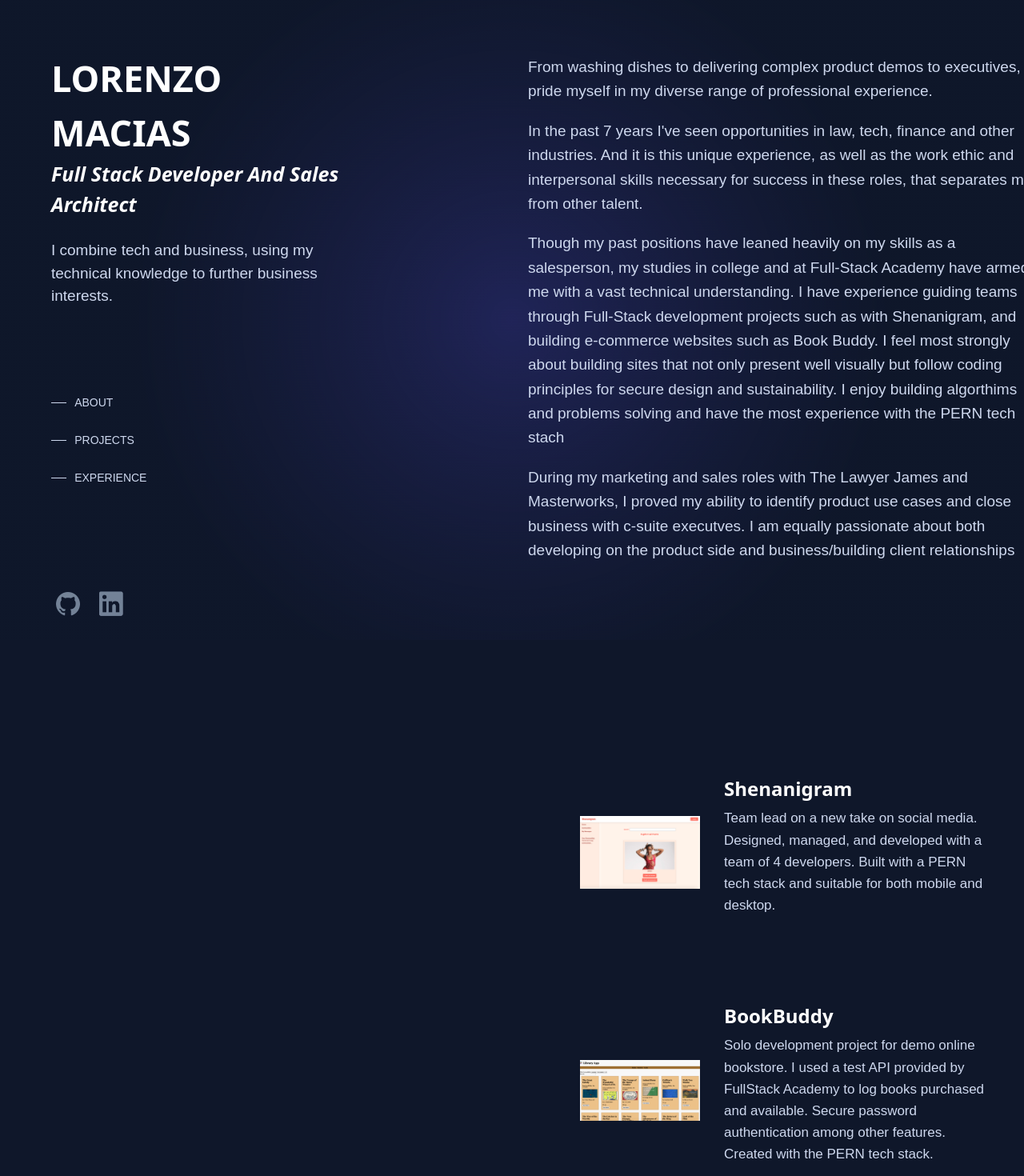
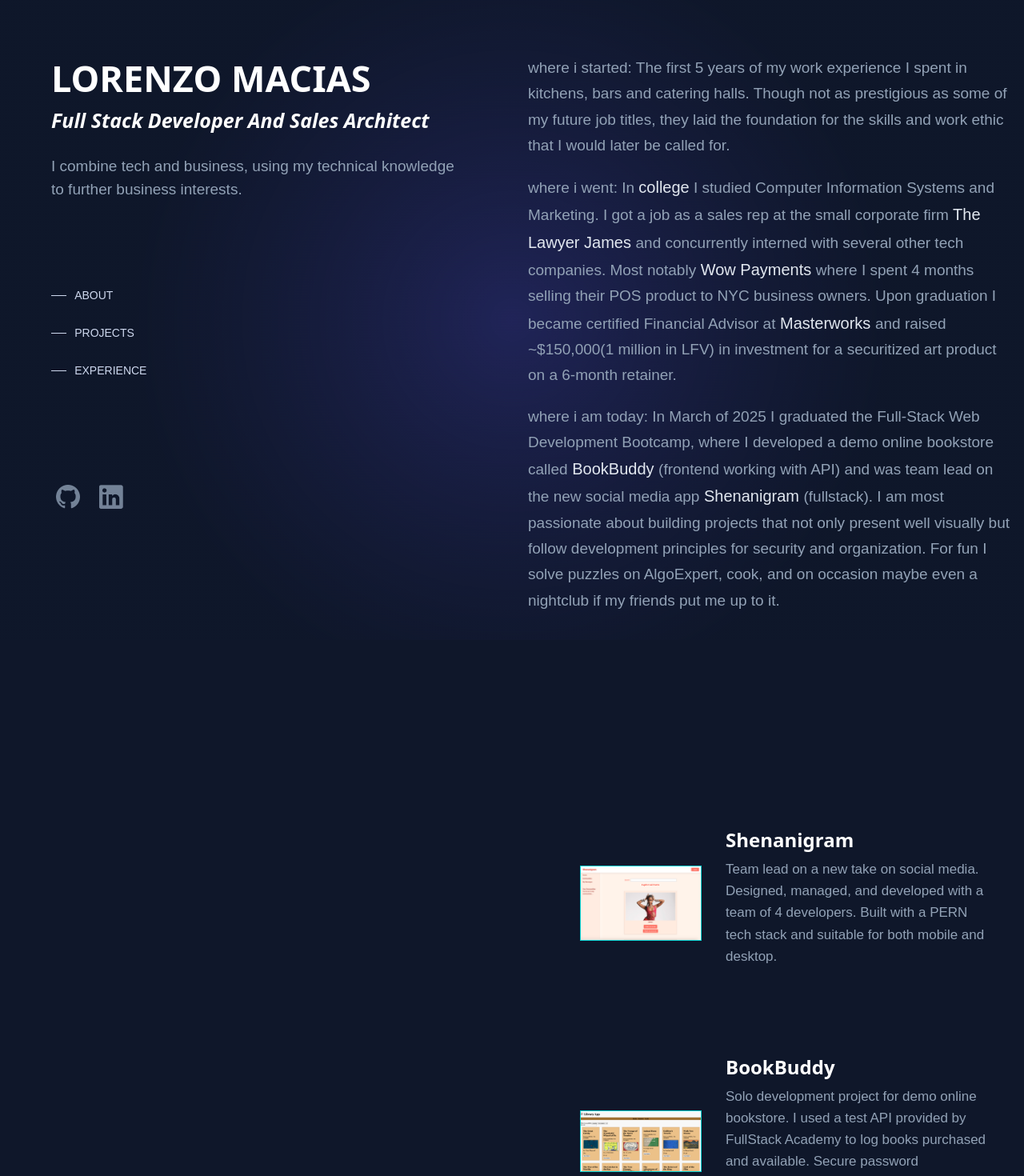
Before and after one commit to lzo-macias/lzo-website-march2025, a React (Vite) app: page / in a window 1280 px wide. Shown: the top 1470 px of the page at 80% size. Built offline with nearby package versions, Linux system fonts and the light colour scheme.

Commit message:
working and ready for deployment

```diff
--- a/src/App.jsx
+++ b/src/App.jsx
@@ -21,7 +21,7 @@
     <div className='main_container'>
       <div className = 'bio_and_othersections'>
         <Bio/>
-        <div className='othersections'>
+        <div className='othersections' id="scroll-container">
           <AboutMe/>
           <Projects/>
           <Experience/>
--- a/src/components/AboutMe.jsx
+++ b/src/components/AboutMe.jsx
@@ -1,20 +1,43 @@
 import React from 'react'
+import { Element } from 'react-scroll'; // ✅ Import Element for scroll targeting
 import '../styling/AboutMe.css'
-
 
 function AboutMe() {
   return (
+    <Element name="About"> {/* ✅ Added Element wrapper */}
     <div className='aboutme'>
         <h3>ABOUT</h3>
-        <p>From washing dishes to delivering complex product demos to executives, I pride myself in my diverse range of professional experience.</p>
 
-        <p>In the past 7 years I've seen opportunities in law, tech, finance and other industries. And it is this unique experience, as well as the work ethic and interpersonal skills necessary for success in these roles, that separates me from other talent. </p>
+        <p>
+          where i started: The first 5 years of my work experience I spent in kitchens, bars and catering halls. Though not as prestigious as some of my future job titles, they laid the foundation for the skills and work ethic that I would later be called for.
+        </p>
 
-        <p>Though my past positions have leaned heavily on my skills as a salesperson, my studies in college  and at Full-Stack Academy have armed me with a vast technical understanding.  I have experience guiding teams through Full-Stack development projects such as with Shenanigram, and building e-commerce websites such as Book Buddy.  I feel most strongly about building sites that not only present well visually but follow coding principles for secure design and sustainability.  I enjoy building algorthims and problems solving and have the most experience with the PERN tech stach</p>
+        <p>
+          where i went: In <a href='https://zicklin.baruch.cuny.edu/'
+          className='aboutmelinks' target="_blank" rel="noopener noreferrer">college</a> I studied Computer Information Systems and Marketing. I got a job as a sales rep at the small corporate firm
+          <a href='https://thelawyerjames.com'
+          className='aboutmelinks' target="_blank" rel="noopener noreferrer"> The Lawyer James </a>
+          and concurrently interned with several other tech companies.  Most notably
+          <a href='https://www.linkedin.com/company/wowpayments/'
+          className='aboutmelinks' target="_blank" rel="noopener noreferrer"> Wow Payments </a>
+          where I spent 4 months selling their POS product to NYC business owners. Upon graduation I became certified Financial Advisor at
+          <a href='https://www.masterworks.com/'
+          className='aboutmelinks' target="_blank" rel="noopener noreferrer"> Masterworks </a>
+          and raised ~$150,000(1 million in LFV) in investment for a securitized art product on a 6-month retainer.
+        </p>
 
-        <p>During my marketing and sales roles with The Lawyer James and Masterworks, I proved my ability to identify product use cases and close business with c-suite executves.  I am equally passionate about both developing on the product side and business/building client relationships</p>
+        <p>
+          where i am today: In March of 2025 I graduated the Full-Stack Web Development Bootcamp, where I developed a demo online bookstore called
+          <a href='https://github.com/lzo-macias/CareerSimulationBookBuddy.git'
+          className='aboutmelinks' target="_blank" rel="noopener noreferrer"> BookBuddy </a>
+          (frontend working with API) and was team lead on the new social media app
+          <a href='https://shenanigram.netlify.app/'
+          className='aboutmelinks' target="_blank" rel="noopener noreferrer"> Shenanigram </a>
+          (fullstack). I am most passionate about building projects that not only present well visually but follow development principles for security and organization. For fun I solve puzzles on AlgoExpert, cook, and on occasion maybe even a nightclub if my friends put me up to it.
+        </p>
     </div>
-  )
+    </Element>
+  );
 }
 
 export default AboutMe
--- a/src/components/Bio.jsx
+++ b/src/components/Bio.jsx
@@ -1,8 +1,6 @@
 import React from 'react'
 import { Link as ScrollLink } from 'react-scroll'; // ✅ Import for scrolling
 import '../styling/Bio.css';
-
-
 
 function Bio() {
   return (
@@ -12,22 +10,43 @@
         <p>I combine tech and business, using my technical knowledge to further business interests.</p>
         <div>
             <nav>
-            <div className="nav-item">
+                <div className="nav-item">
                     <div className="design-line"></div>
-                    <ScrollLink to="about" smooth={true} duration={500}>ABOUT</ScrollLink>
+                    <ScrollLink to="About" smooth={true} duration={500} offset={-50}>ABOUT</ScrollLink>
                 </div>
                 <div className="nav-item">
                     <div className="design-line"></div>
-                    <ScrollLink to="sales" smooth={true} duration={500}>PROJECTS</ScrollLink>
+                    <ScrollLink to="Projects" smooth={true} duration={500} offset={-50}>PROJECTS</ScrollLink>
                 </div>
                 <div className="nav-item">
                     <div className="design-line"></div>
-                    <ScrollLink to="projects" smooth={true} duration={500}>EXPERIENCE</ScrollLink>
+                    <ScrollLink to="Experience" smooth={true} duration={500} offset={-50}>EXPERIENCE</ScrollLink>
                 </div>
             </nav>
             <div className='socials'>
-                <img className="social-icon" src="../public/img/github.png" alt="" />
-                <img className="social-icon" src="../public/img/linkedin.png" alt="" />
+                <a
+                    href="https://github.com/lzo-macias"
+                    target="_blank"
+                    rel="noopener noreferrer"
+                >
+                    <img
+                     className="social-icon"
+                        src="../public/img/github.png"
+                        alt="GitHub Profile"
+                    />
+                </a>
+
+                <a
+                 href="https://www.linkedin.com/in/lorenzomacias/"
+                    target="_blank"
+                    rel="noopener noreferrer"
+                >
+                    <img
+                        className="social-icon"
+                        src="../public/img/linkedin.png"
+                        alt="LinkedIn Profile"
+                    />
+                </a>
             </div>
         </div>
     </div>
--- a/src/components/Experience.jsx
+++ b/src/components/Experience.jsx
@@ -1,9 +1,19 @@
 import React from 'react'
+import { Element } from 'react-scroll'; // ✅ Import Element
 import '../styling/Experience.css'
 
 function Experience() {
   return (
+    <Element name="Experience"> {/* ✅ Added Element wrapper */}
     <div className='experiencediv'>
+      <h3 className='experienceheading'>EXPERIENCE</h3>
+      {/* Masterworks */}
+      <a
+        href="https://www.masterworks.io/"
+        className='experienceLink'
+        target="_blank"
+        rel="noopener noreferrer"
+      >
         <div className='Masterworks'>
           <div className='content'>
             <div className='date'>2024 6 month retainer</div>
@@ -18,7 +28,15 @@
             </div>
           </div>
         </div>
+      </a>
 
+      {/* The Lawyer James */}
+      <a
+        href="https://thelawyerjames.com/"
+        className='experienceLink'
+        target="_blank"
+        rel="noopener noreferrer"
+      >
         <div className='TheLawyerJames'>
           <div className='content'>
             <div className='date'>2022-2024</div>
@@ -32,7 +50,15 @@
             </div>
           </div>
         </div>
+      </a>
 
+      {/* GaoTek */}
+      <a
+        href="https://gaotek.com/"
+        className='experienceLink'
+        target="_blank"
+        rel="noopener noreferrer"
+      >
         <div className='GaoTek'>
           <div className='content'>
             <div className='date'>2023 three month retainer</div>
@@ -47,12 +73,20 @@
             </div>
           </div>
         </div>
+      </a>
 
+      {/* Wow Payments */}
+      <a
+        href="https://www.linkedin.com/company/wowpayments/posts/?feedView=all"
+        className='experienceLink'
+        target="_blank"
+        rel="noopener noreferrer"
+      >
         <div className='WowPayments'>
           <div className='content'>
             <div className='date'>2023 four month retainer</div>
             <div className='text_section'>
-            <h3>Wow Payments <span className='position'>• Sales  Representative</span></h3>
+              <h3>Wow Payments <span className='position'>• Sales Representative</span></h3>
               <p>Sold Point-of-sale payment software systems to a large portfolio of Spanish and English speaking B2B prospects resulting in 4 closed deals generating ~$3000 of dollars in monthly recurring revenue. Managed lead generation, qualification, nurturing, and closes for a geographic sales territory spanning 15 NYC square miles.</p>
               <div className='tags'>
                 <span>Outbound Sales</span>
@@ -63,13 +97,16 @@
             </div>
           </div>
         </div>
-            {/* Final Line with Arrow and H3 on the Same Line */}
+      </a>
+
+      {/* CV Link */}
       <div className="project-link">
         <h3>Click to see CV <span>(detailed and 5 years of additional experience in nightlife and waiting tables)</span></h3>
         <img className='arrow' src="../public/img/arrow.png" alt="Arrow Icon" />
       </div>
     </div>
-  )
+    </Element>
+  );
 }
 
 export default Experience
--- a/src/components/Projects.jsx
+++ b/src/components/Projects.jsx
@@ -1,9 +1,18 @@
 import React from 'react'
+import { Element } from 'react-scroll'; // ✅ Import Element
 import "../styling/Projects.css"
 
 function Projects() {
   return (
+    <Element name="Projects"> {/* ✅ Added Element wrapper */}
     <div className='projectcontainer'>
+      <h3 className='projectsheading'>PROJECTS</h3>
+      <a
+        href="https://shenanigram.netlify.app/"
+        className='projectLink'
+        target="_blank"
+        rel="noopener noreferrer"
+      >
         <div className='Shenanigram'>
           <div className='content'>
             <img src="../public/img/Shenanigram.png" alt="Shenanigram App" />
@@ -13,16 +22,24 @@
             </div>
           </div>
         </div>
+      </a>
 
+      <a
+        href="https://github.com/lzo-macias/CareerSimulationBookBuddy.git"
+        className='projectLink'
+        target="_blank"
+        rel="noopener noreferrer"
+      >
         <div className='BookBuddy'>
           <div className='content'>
             <img src="../public/img/BookBuddy.png" alt="BookBuddy App" />
             <div className='text_section'>
               <h3>BookBuddy</h3>
-            <p>Solo development project for demo online bookstore. I used a test API provided by FullStack Academy to log books purchased and available. Secure password authentication among other features. Created with the PERN tech stack.</p>
+              <p>Solo development project for demo online bookstore. I used a test API provided by FullStack Academy to log books purchased and available. Secure password authentication among other features. Created with the React.</p>
             </div>
           </div>
         </div>
+      </a>
 
       {/* Final Line with Arrow and H3 on the Same Line */}
       <div className="project-link">
@@ -30,7 +47,8 @@
         <img className='arrow' src="../public/img/arrow.png" alt="Arrow Icon" />
       </div>
     </div>
-  )
+    </Element>
+  );
 }
 
 export default Projects
--- a/src/styling/AboutMe.css
+++ b/src/styling/AboutMe.css
@@ -1,27 +1,25 @@
-/* .aboutme {
-    padding: 30px;
-    font-size: 18px;
-    border-radius: 16px;
-    transition: all 0.3s ease;
-}
-.aboutme:hover {
-    background-color: rgba(255, 255, 255, 0.05);
-    transform: scale(1.02);
 
-    border-radius: 12px;
-} */
 
 .aboutme p {
     font-family: Arial, Helvetica, sans-serif;
-    color: rgba(206,216,238,255);
+    color: rgba(146,162,182,255);
     font-size: 19px;
-    line-height: 1.6;                /* Improved readability */
+    line-height: 1.7;                /* Improved readability */
+    padding-right: 30px;
 }
 
 .aboutme h3 {
     display: none;
 }
+.aboutmelinks {
+   color: rgba(226,232,240,255);
+   font-size: 20px;
 
+}
+
+.aboutmelinks:hover {
+    color: rgb(9, 211, 211);
+}
 
 @media (max-width: 1250px) {
     .aboutme {
--- a/src/styling/Bio.css
+++ b/src/styling/Bio.css
@@ -9,9 +9,10 @@
     /* max-width: 50vw; */
     position: absolute;
     padding-left: 5vw;
+    margin-bottom: 1vh;
 }
 .bio {
-    width: 40vw;         /* Fixed width for the bio */
+    /* width: 40vw;         */
     position: fixed;     /* Stays fixed */
     top: 0;              /* Aligns to the top */
     right: 100;            /* Bio stays on the right side */
@@ -35,7 +36,7 @@
 
 .bio p {
     font-family: Arial, Helvetica, sans-serif;
-    color: rgba(206,216,238,255);
+    color: rgba(146,162,182,255);
     font-size: 19px;
     max-width: 515px;
 }
@@ -87,6 +88,7 @@
     display: flex;
     gap: 15px;       /* Ensures spacing between icons */
     margin-top: 200px; /* Adds space between socials and nav */
+    margin-bottom: 50px;
 }
 
 .social-icon {
@@ -125,3 +127,12 @@
         width: 100%;
     }
 }
+
+@media (min-height: 900px) {
+    /* .nav {
+        padding-top: 1450px;
+    } */
+    .socials {
+        margin-top: 400px;
+    }
+}
--- a/src/styling/Experience.css
+++ b/src/styling/Experience.css
@@ -1,3 +1,6 @@
+.experienceheading {
+    display: none;
+}
 .experiencediv {
     display: flex;
     flex-direction: column;
@@ -68,7 +71,7 @@
     padding: 5px 10px;
     border-radius: 20px;
     font-size: 14px;
-    color: #7DD3FC;  /* Soft teal for contrast */
+    color: rgb(9, 211, 211);
 }
 .project-link {
     display: flex;
@@ -124,4 +127,12 @@
     .tags {
         flex-wrap: wrap;
     }
+
 }
+@media (max-width: 1250px) {
+    .experienceheading {
+        display: block;
+        padding: 0px;
+        margin: 0px;
+    }
+}
--- a/src/styling/Projects.css
+++ b/src/styling/Projects.css
@@ -18,7 +18,9 @@
     /* gap: 30px;               */
     padding: 30px;
 }
-
+.projectsheading {
+    display: none;
+}
 
 /* .content {
     display: flex;
@@ -36,16 +38,32 @@
     max-width: 150px; /* Increase image size as desired */
     height: auto;      /* Maintain aspect ratio */
 }
+.Shenanigram img {
+    border: 1px solid rgb(9, 211, 211);
+}
 
-.projectcontainer h3 {
+.BookBuddy img {
+    border: 1px solid rgb(9, 211, 211);
+}
+
+.Shenanigram h3 {
+    font-size: 24px;  /* Larger text for the header */
+    color: #ffffff;   /* Matches your theme */
+    margin-bottom: 5px; /* Adds a small gap between header and paragraph */
+}
+.BookBuddy h3{
     font-size: 24px;  /* Larger text for the header */
     color: #ffffff;   /* Matches your theme */
     margin-bottom: 5px; /* Adds a small gap between header and paragraph */
 }
 
+.projectsheading {
+    display: none;
+}
+
 .projectcontainer p {
     font-family: Arial, Helvetica, sans-serif;
-    color: rgba(206,216,238,255);
+    color: rgba(146,162,182,255);
     font-size: 17px;
     margin-top: 0; /* Prevents extra space between header and paragraph */
 }
@@ -93,6 +111,7 @@
     height: auto;           /* Maintain aspect ratio */
     border-radius: 8px;     /* Optional: Adds rounded corners for a softer look */
     object-fit: cover;      /* Ensures the image fills the space nicely without stretching */
+
 }
 .projectcontainer {
     margin-top: 200px;
@@ -131,3 +150,18 @@
     transform: scale(1.2);      /* Slightly enlarges the arrow */
     filter: drop-shadow(0 2px 8px rgba(255, 255, 255, 0.5)); /* Glowing effect */
 }
+
+
+
+@media (min-width: 1440px) {
+    .projectcontainer {
+        margin-top: 0px;
+    }
+}
+@media (max-width: 1250px) {
+    .projectsheading {
+        display: block;
+        padding: 0px;
+        margin: 0px;
+    }
+}
```
Also changed, not shown: src/styling/App.css (+7 -0 lines). Lines whose indentation alone changed are shown as unchanged.
